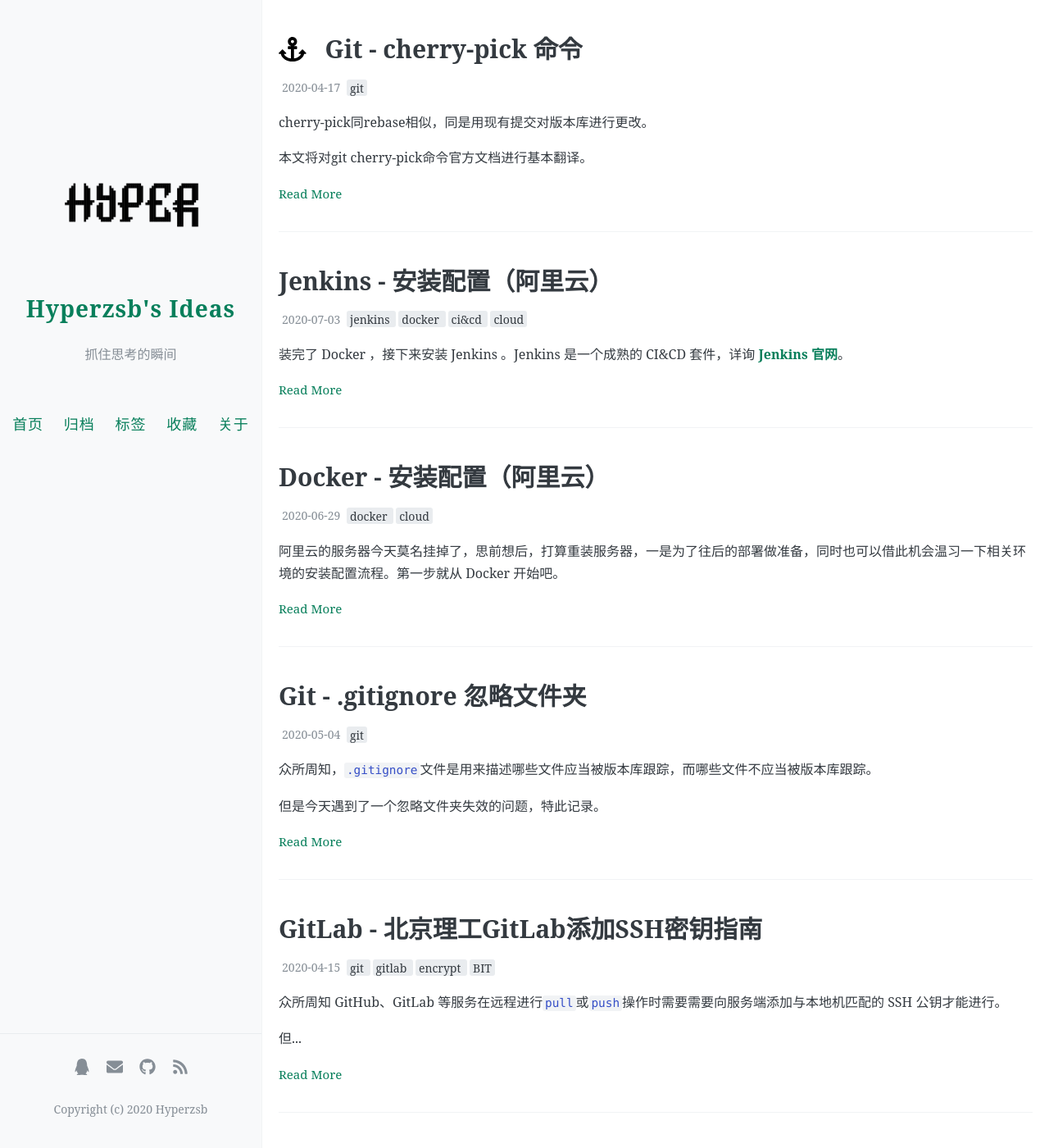
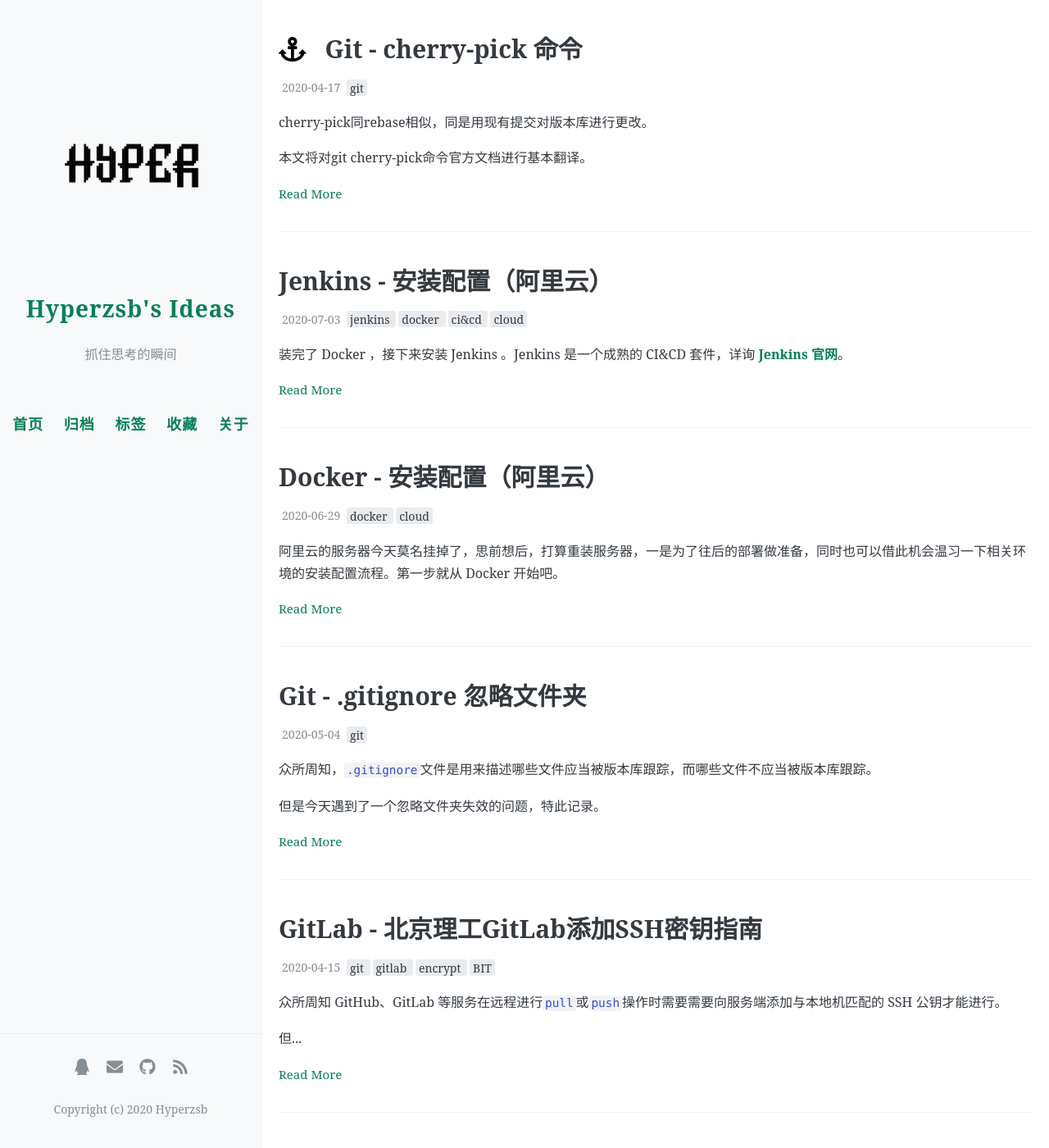
Before and after one commit to Hyperzsb/blog, a Jekyll site: the page built from index.html, in a window 1280 px wide and 1400 px high. Shown: the whole window at 82% size. Built offline with Jekyll 4.4.1, drawn with Linux system fonts in a browser that asks for light colours; the list of posts is cut into pages by our own code; comment, search, counter and statistics services are not loaded.

Commit message:
[feat]Change header style

```diff
--- a/assets/css/style.scss
+++ b/assets/css/style.scss
@@ -331,7 +331,7 @@ header {
 
 .site-info {
   text-align: center;
-  margin: 40% auto 0;
+  margin: 25% auto 0;
 
   @include low-1 {
     margin: 30% auto 0;
@@ -356,10 +356,26 @@ header {
   }
 
   .site-avatar {
-    margin: 0 auto;
+    margin: 0 auto 15%;
     display: block;
     max-width: 200px;
     max-height: 200px;
+
+    @include low-1 {
+      margin: 0 auto 7%;
+    }
+
+    @include low-2 {
+      margin: 0 auto 5%;
+    }
+
+    @include low-3 {
+      margin: 0 auto 0;
+    }
+
+    @include low-4 {
+      margin: 0 auto 0;
+    }
 
     @include mobile {
       margin: 0 auto;
@@ -412,7 +428,7 @@ nav {
   a {
     margin: 0 10px;
     text-align: right;
-    font-weight: 300;
+    font-weight: 700;
     letter-spacing: 1px;
 
     @include mobile {
```
